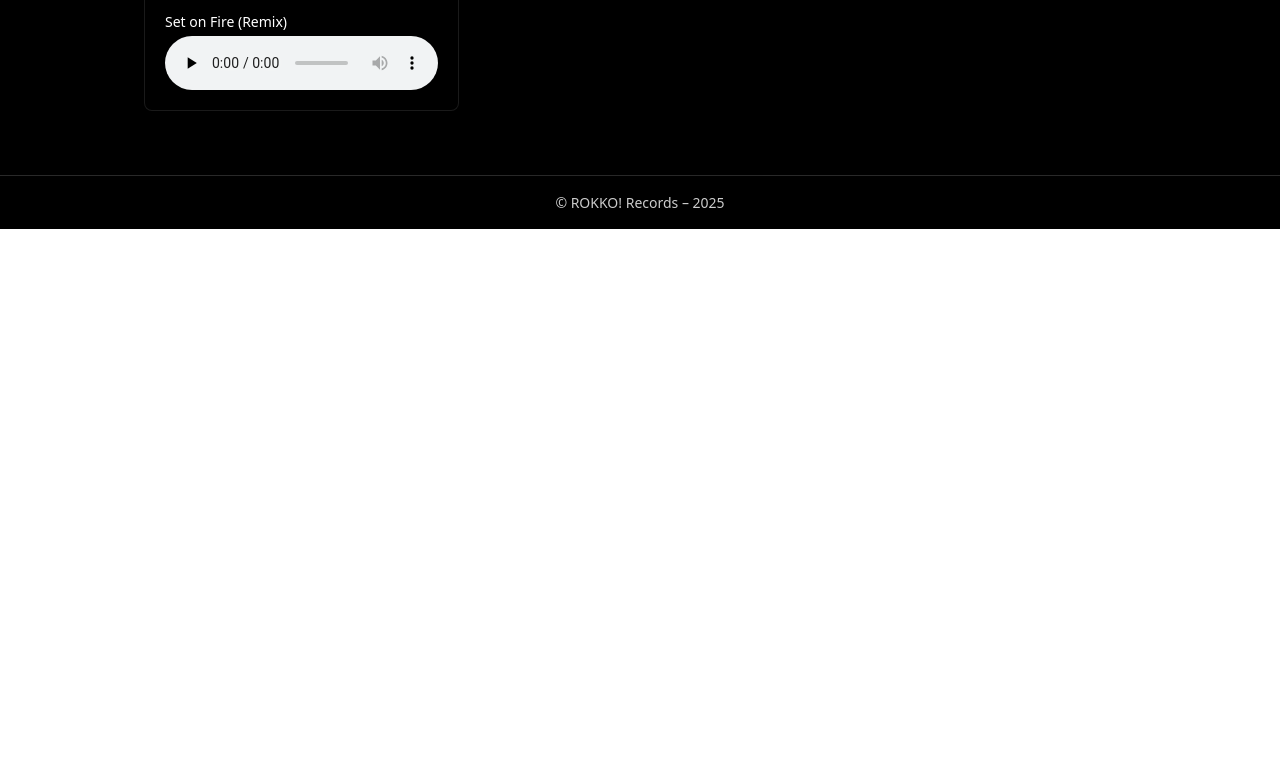
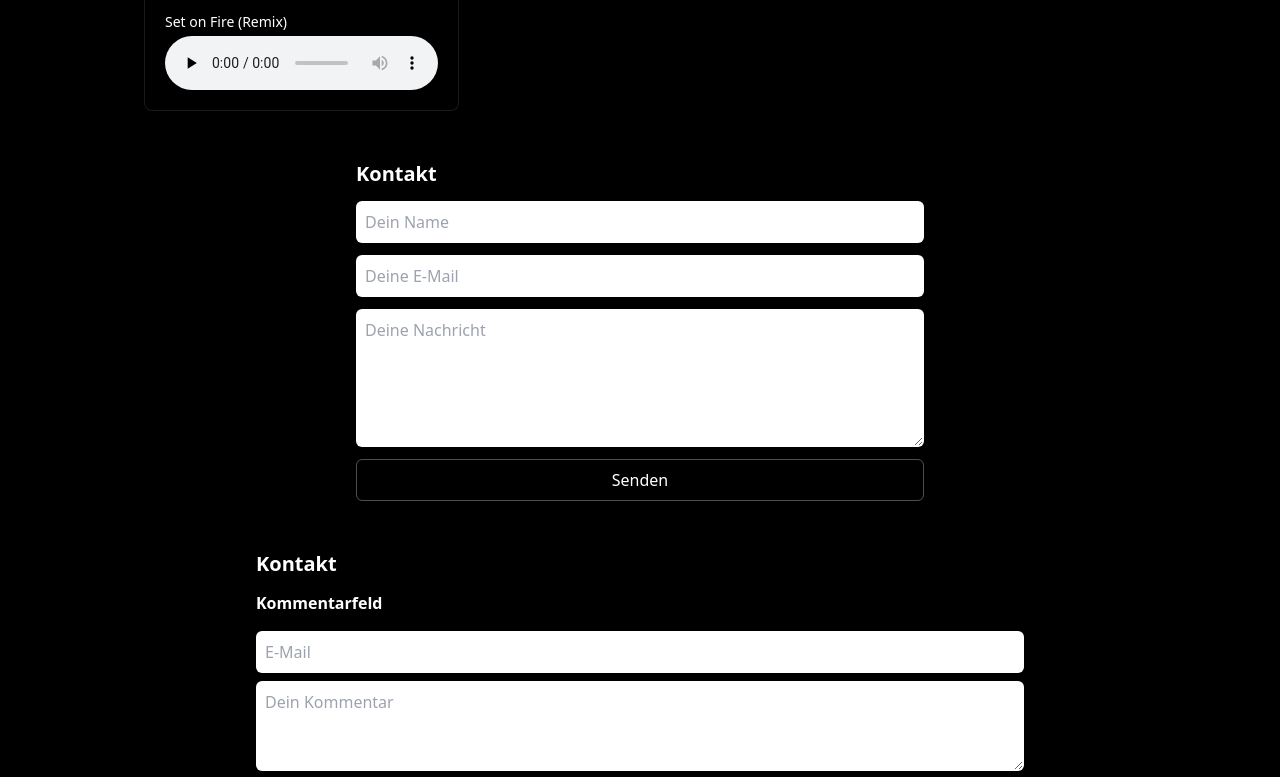
Before and after one commit to Skarramushvandango-tech/ROKKO_Web, a React (Vite) app: page / in a window 1280 px wide. Shown: the part 2880-3657 px from the top of the page. Before the commit the page ends 3109 px from the top, so only its background shows below. Built offline with nearby package versions, Linux system fonts and the light colour scheme.

Commit message:
Update App.tsx

```diff
--- a/src/App.tsx
+++ b/src/App.tsx
@@ -1,3 +1,4 @@
+// src/App.tsx
 import { useMemo, useState } from "react";
 import artistsData from "./data/mockData";
 
@@ -6,9 +7,10 @@ import IntroVideo from "./components/IntroVideo";
 import WelcomeSection from "./components/WelcomeSection";
 import CurrentReleases from "./components/CurrentReleases";
 import ArtistPage from "./components/ArtistPage";
+import ContactForm from "./components/ContactForm";
+import CommentSection from "./components/CommentSection";
 import Footer from "./components/Footer";
 
-/** Falls du später filtern willst – jetzt erst mal alles weiterreichen */
 function App() {
   const [selectedArtist, setSelectedArtist] = useState<string | null>(null);
   const artists = useMemo(() => artistsData, []);
@@ -30,10 +32,12 @@ function App() {
           <>
             <IntroVideo />
             <WelcomeSection />
-            <CurrentReleases artists={artists} onSelect={setSelectedArtist} />
+            <CurrentReleases />
+            <ContactForm />
+            <CommentSection />
           </>
         ) : (
-          <ArtistPage artist={sel} onBack={() => setSelectedArtist(null)} />
+          <ArtistPage artistKey={sel.name.toLowerCase().replace(/\s+/g, "")} />
         )}
       </main>
 
```
